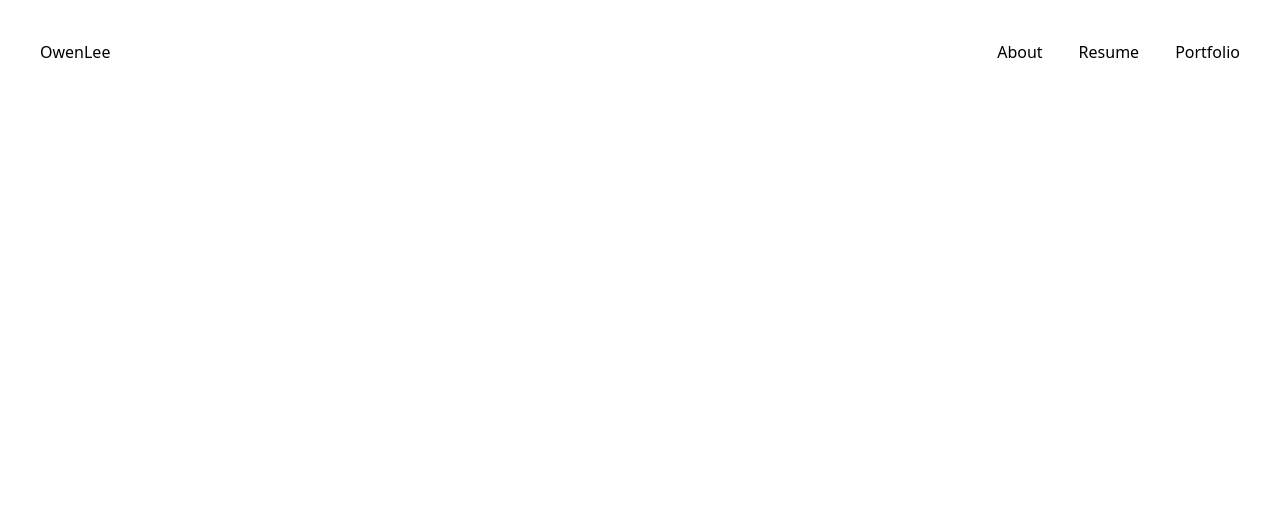
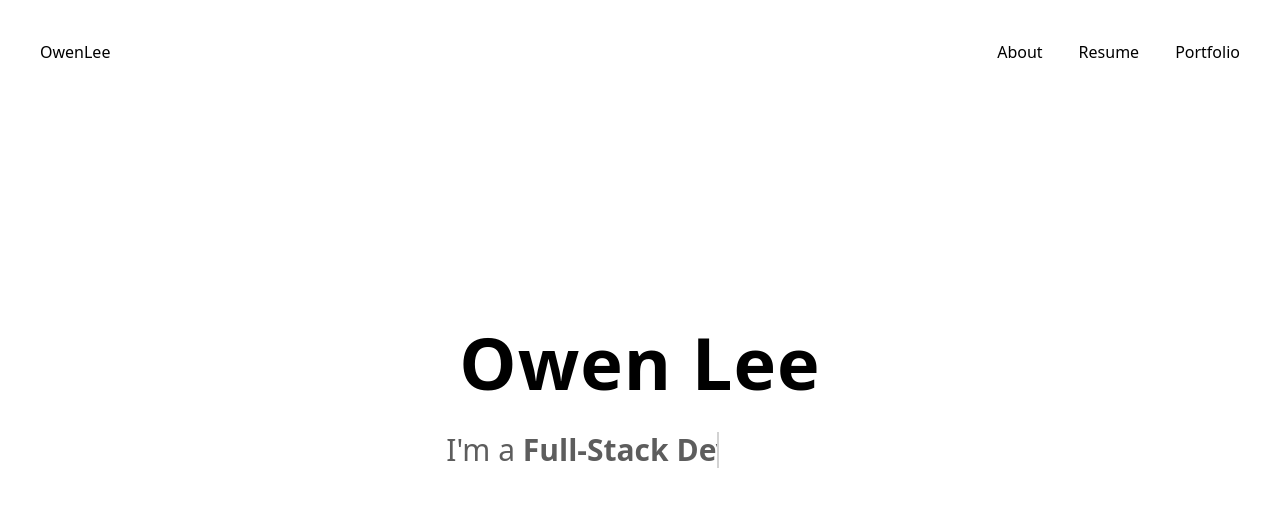
Before and after one commit to OwenLeee/personal-portfolio, a React (Create React App) app: page / in a window 1280 px wide. Shown: the top 506 px of the page. Built offline with nearby package versions, Linux system fonts and the light colour scheme.

Commit message:
feat: add headline in landing page

```diff
--- a/src/App.tsx
+++ b/src/App.tsx
@@ -2,7 +2,15 @@ import NavBar from "./components/Navbar";
 import LandingLayout from "./layouts/LandingLayout";
 
 function App() {
-  return <LandingLayout navbar={<NavBar />} main={<></>} />;
+  return (
+    <LandingLayout
+      navbar={<NavBar />}
+      main={{
+        name: "Owen Lee",
+        titles: ["Software Developer", "Full-Stack Developer"],
+      }}
+    />
+  );
 }
 
 export default App;
--- a/src/index.css
+++ b/src/index.css
@@ -10,7 +10,7 @@
     @apply leading-normal;
   }
   h1 {
-    @apply text-7xl;
+    @apply text-5xl md:text-5xl lg:text-7xl;
   }
   h4 {
     @apply text-4xl;
@@ -24,4 +24,41 @@
   .nav-item {
     @apply py-2;
   }
+
+  .home-name {
+    color: #000;
+    font-weight: 700;
+    letter-spacing: 1px;
+    margin-bottom: 34px;
+  }
+
+  .home-headline {
+    @apply text-3xl;
+  }
+
+  .single-headline {
+    display: inline-block;
+    position: relative;
+    text-align: left;
+    vertical-align: top;
+    white-space: nowrap;
+  }
+
+  .single-headline-title {
+    display: inline-block;
+    width: 0%;
+    white-space: nowrap;
+    overflow: hidden;
+    position: relative;
+  }
+
+  .single-headline-title::after {
+    background-color: #b9b9b9;
+    content: "";
+    height: 100%;
+    position: absolute;
+    right: 0;
+    top: 0;
+    width: 2px;
+  }
 }
--- a/src/layouts/LandingLayout.tsx
+++ b/src/layouts/LandingLayout.tsx
@@ -1,13 +1,46 @@
+import { useEffect, useState } from "react";
+
+type MainContent = {
+  name: string;
+  titles: string[];
+};
+
 interface ILandingLayout {
   navbar: React.ReactElement;
-  main: React.ReactElement;
+  main: MainContent;
 }
 
 const LandingLayout: React.FC<ILandingLayout> = ({ navbar, main }) => {
+  const { name, titles } = main;
+
+  const [headlineIdx, setHeadlineIdx] = useState<number>(0);
+
+  useEffect(() => {
+    const interval = setInterval(() => {
+      setHeadlineIdx((prev) => (prev < titles.length - 1 ? prev + 1 : 0));
+    }, 3000);
+
+    return () => clearInterval(interval);
+  }, [titles.length]);
+
   return (
     <>
       <header>{navbar}</header>
-      <section>{main}</section>
+      <section>
+        <div className="flex h-screen w-3/4 mx-auto p-3 col-8 items-center justify-center">
+          <div className="flex flex-col text-center w-full">
+            <h1 className="home-name">{name}</h1>
+            <h4 className="home-headline w-full animate-opacity">
+              <span>I'm a&nbsp;</span>
+              <span className="single-headline">
+                <b className={`animate-slide single-headline-title`}>
+                  {titles[headlineIdx]}
+                </b>
+              </span>
+            </h4>
+          </div>
+        </div>
+      </section>
     </>
   );
 };
--- a/tailwind.config.js
+++ b/tailwind.config.js
@@ -2,7 +2,31 @@
 module.exports = {
   content: ["./src/**/*.{js,jsx,ts,tsx}"],
   theme: {
-    extend: {},
+    extend: {
+      transitionProperty: {
+        width: "100%",
+      },
+      animation: {
+        slide: "slide 3s ease-in-out infinite",
+        opacity: "opacity 3s ease-in-out infinite",
+      },
+      keyframes: {
+        slide: {
+          "0%": { width: "0%" },
+          "20%": { width: "0%" },
+          "60%": { width: "100%", paddingRight: "0.5rem" },
+          "70%": { width: "100%", paddingRight: "0.5rem" },
+          "100%": { width: "0%" },
+        },
+        opacity: {
+          "0%": { opacity: 0 },
+          "15%": { opacity: 0 },
+          "60%": { opacity: 1 },
+          "70%": { opacity: 1 },
+          "100%": { opacity: 0 },
+        },
+      },
+    },
   },
   plugins: [],
 };
```
